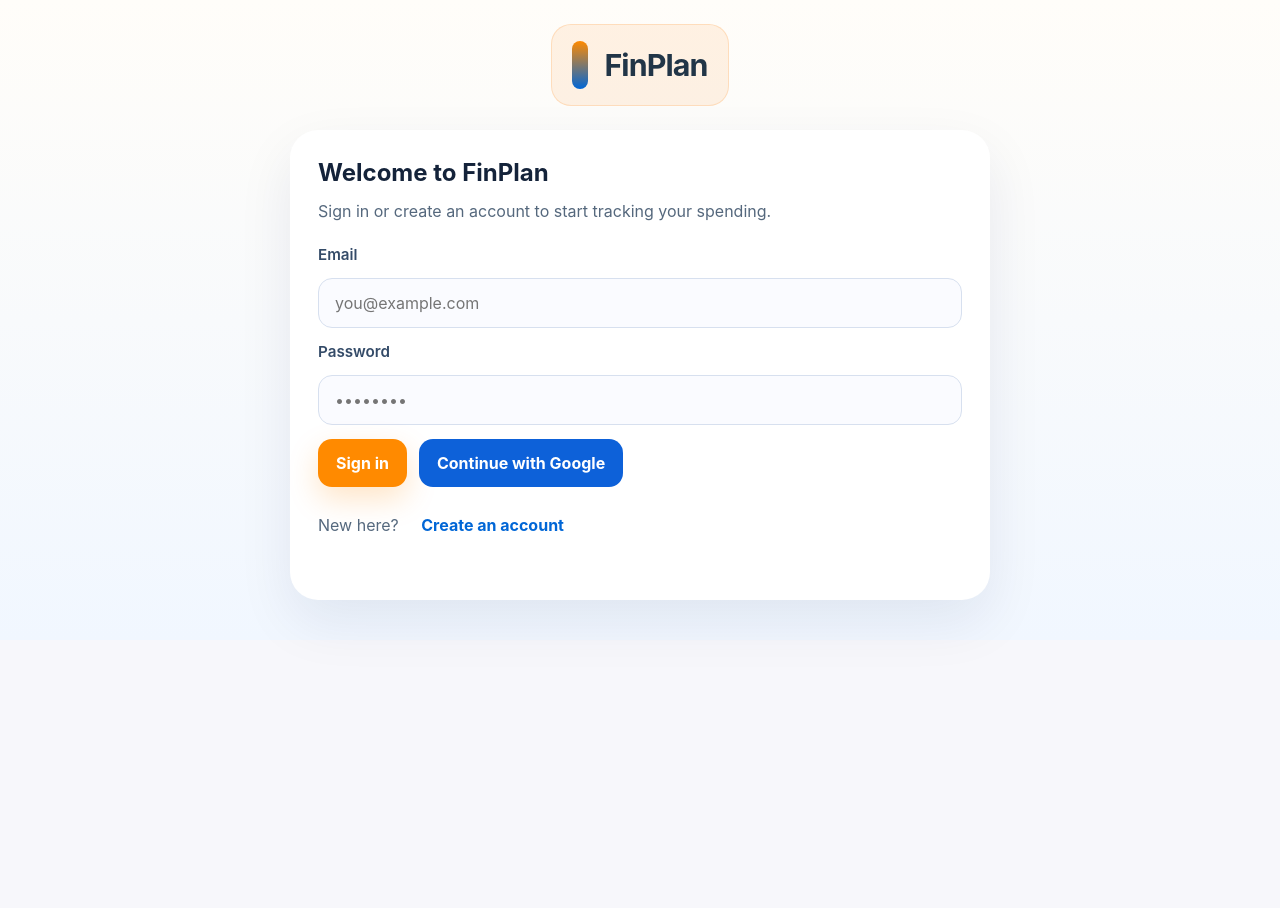
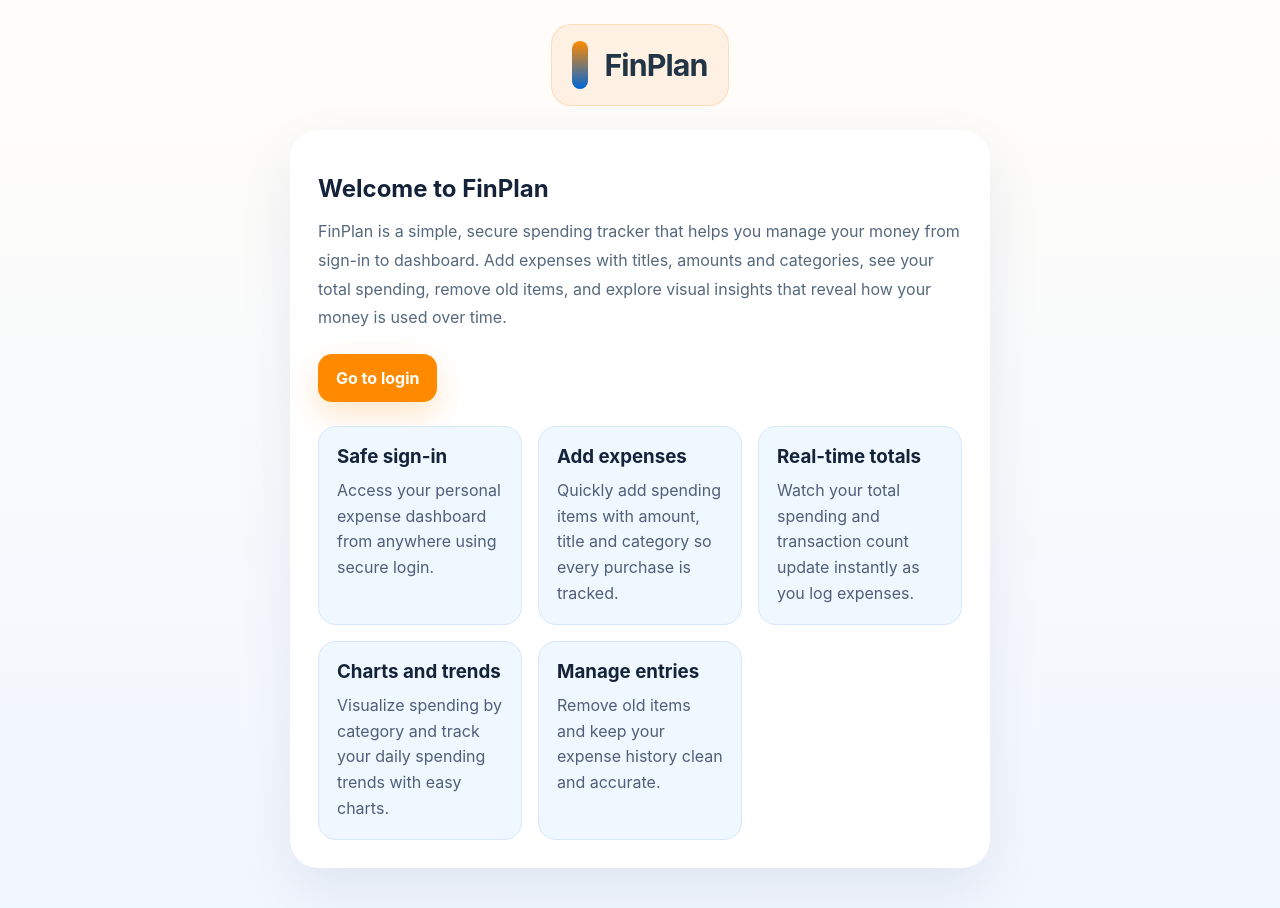
Before and after one commit to 1Enock/mod3project, a React (Vite) app in the folder my-app/: page / in a window 1280 px wide. Before the commit this address led to /login. Before the commit the page ends 800 px from the top, so only its background shows below. Built offline with nearby package versions, Linux system fonts and the light colour scheme; no server answers.

Commit message:
Added UI changes

```diff
--- a/my-app/src/App.css
+++ b/my-app/src/App.css
@@ -291,3 +291,49 @@ button.secondary {
     grid-template-columns: 1fr;
   }
 }
+
+.home-page {
+  text-align: left;
+}
+
+.home-hero {
+  padding: 16px 0 24px;
+}
+
+.home-hero h2 {
+  margin-bottom: 14px;
+}
+
+.home-hero p {
+  max-width: 46rem;
+  line-height: 1.8;
+  margin-bottom: 22px;
+}
+
+.home-features {
+  display: grid;
+  grid-template-columns: repeat(3, minmax(0, 1fr));
+  gap: 16px;
+}
+
+.feature-card {
+  background: #eff7ff;
+  border-radius: 18px;
+  padding: 18px;
+  border: 1px solid #d7e8fb;
+}
+
+.feature-card h3 {
+  margin: 0 0 10px;
+}
+
+.feature-card p {
+  margin: 0;
+  color: #4f5f7a;
+}
+
+@media (max-width: 840px) {
+  .home-features {
+    grid-template-columns: 1fr;
+  }
+}
--- a/my-app/src/App.jsx
+++ b/my-app/src/App.jsx
@@ -3,6 +3,7 @@ import { BrowserRouter, Routes, Route, Navigate } from 'react-router-dom'
 import './App.css'
 import AuthPage from './pages/AuthPage'
 import Dashboard from './pages/Dashboard'
+import HomePage from './pages/HomePage'
 import { subscribeAuth } from './firebase'
 
 function App() {
@@ -30,6 +31,10 @@ function App() {
         <main className="app-main">
           <Routes>
             <Route
+            path="/"
+            element={user ? <Navigate to="/dashboard" replace /> : <HomePage />}
+          />
+          <Route
             path="/login"
             element={
               user ? <Navigate to="/dashboard" replace /> : <AuthPage onLogin={setUser} />
@@ -41,10 +46,9 @@ function App() {
               user ? <Dashboard user={user} /> : <Navigate to="/login" replace />
             }
           />
-            <Route path="/" element={<Navigate to={user ? '/dashboard' : '/login'} replace />} />
           <Route
             path="*"
-              element={<Navigate to={user ? '/dashboard' : '/login'} replace />}
+            element={<Navigate to={user ? '/dashboard' : '/'} replace />}
           />
           </Routes>
         </main>
--- /dev/null
+++ b/my-app/src/pages/HomePage.jsx
@@ -0,0 +1,45 @@
+import { useNavigate } from 'react-router-dom'
+
+function HomePage() {
+  const navigate = useNavigate()
+
+  return (
+    <div className="page-card home-page">
+      <div className="home-hero">
+        <h2>Welcome to FinPlan</h2>
+        <p>
+          FinPlan is a simple, secure spending tracker that helps you manage your money from sign-in to dashboard.
+          Add expenses with titles, amounts and categories, see your total spending, remove old items, and explore
+          visual insights that reveal how your money is used over time.
+        </p>
+        <button className="primary" onClick={() => navigate('/login')}>
+          Go to login
+        </button>
+      </div>
+      <div className="home-features">
+        <div className="feature-card">
+          <h3>Safe sign-in</h3>
+          <p>Access your personal expense dashboard from anywhere using secure login.</p>
+        </div>
+        <div className="feature-card">
+          <h3>Add expenses</h3>
+          <p>Quickly add spending items with amount, title and category so every purchase is tracked.</p>
+        </div>
+        <div className="feature-card">
+          <h3>Real-time totals</h3>
+          <p>Watch your total spending and transaction count update instantly as you log expenses.</p>
+        </div>
+        <div className="feature-card">
+          <h3>Charts and trends</h3>
+          <p>Visualize spending by category and track your daily spending trends with easy charts.</p>
+        </div>
+        <div className="feature-card">
+          <h3>Manage entries</h3>
+          <p>Remove old items and keep your expense history clean and accurate.</p>
+        </div>
+      </div>
+    </div>
+  )
+}
+
+export default HomePage
```
Lines whose indentation alone changed are shown as unchanged.
